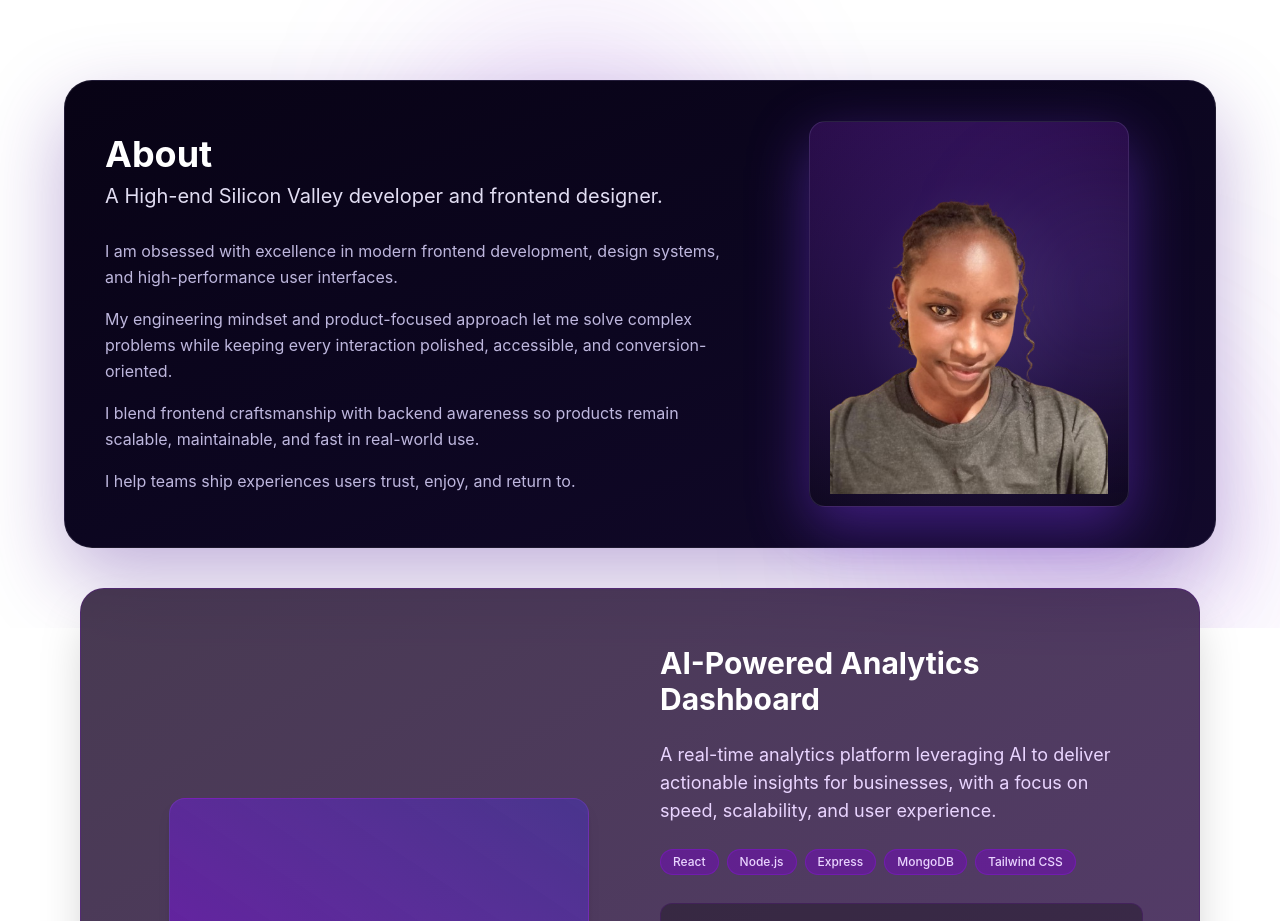
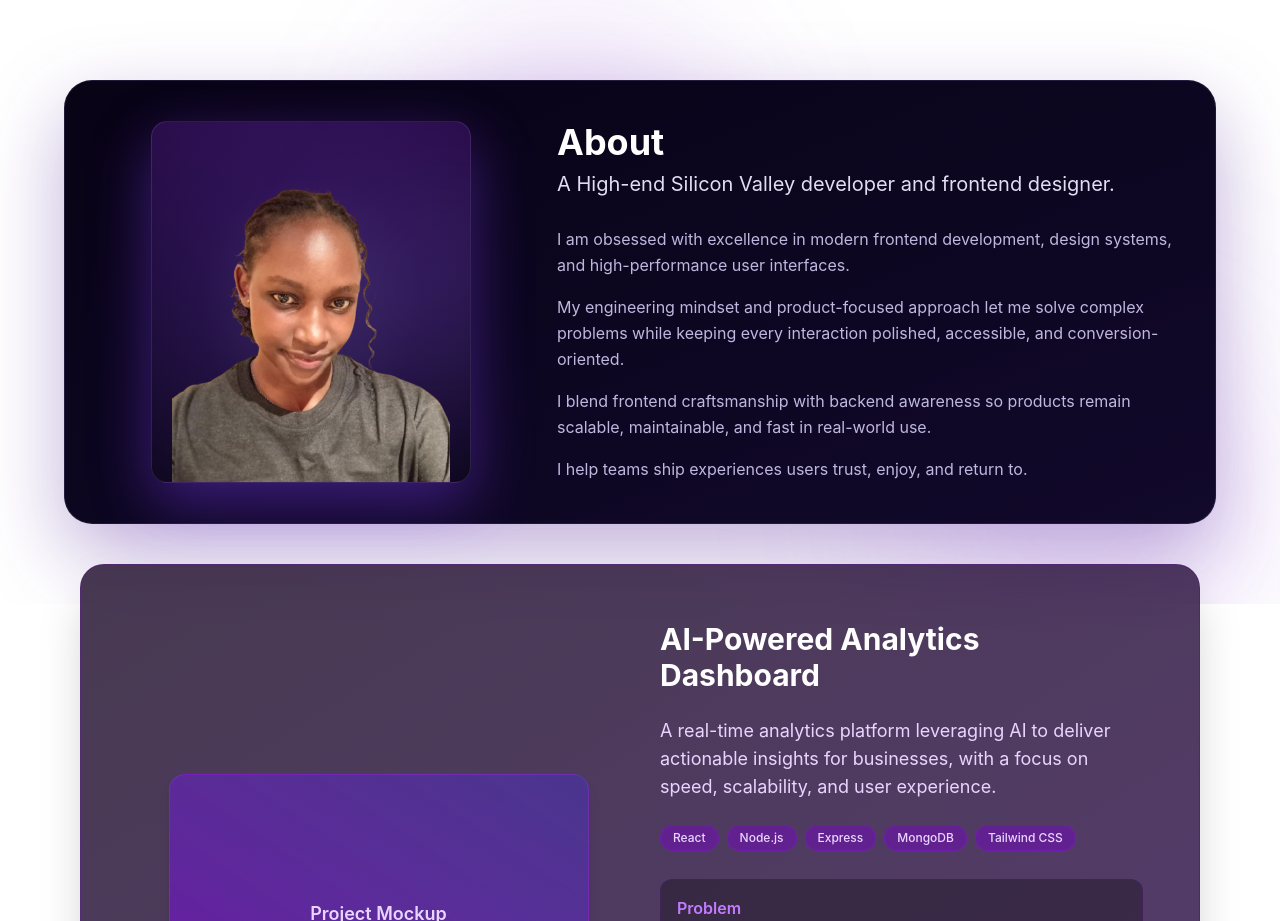
Before and after one commit to Winney360/Winfred-Nkatha-Portfolio, a React (Vite) app in the folder client/: page / in a window 1280 px wide. Shown: the part 800-1721 px from the top of the page. Built offline with nearby package versions, Linux system fonts and the light colour scheme.

Commit message:
refactor(About): adjust grid layout and order for improved responsiveness and visual flow

```diff
--- a/client/src/sections/About.jsx
+++ b/client/src/sections/About.jsx
@@ -17,8 +17,8 @@ const About = () => {
         transition={{ duration: 0.75, ease: "easeOut" }}
         className="relative mx-auto max-w-6xl rounded-[28px] border border-violet-200/10 bg-linear-to-br from-[#080315] via-[#0c0620] to-[#12092b] p-6 shadow-[0_30px_80px_rgba(76,29,149,0.35)] backdrop-blur-xl md:p-10"
       >
-        <div className="grid items-center gap-10 md:grid-cols-[1.2fr_0.8fr]">
-          <div>
+        <div className="grid items-center gap-10 md:grid-cols-[0.8fr_1.2fr]">
+          <div className="md:order-2">
             <h2 className="text-3xl font-bold text-white md:text-4xl">About</h2>
             <p className="mt-2 text-lg text-violet-100/95 md:text-xl">
               A High-end Silicon Valley developer and frontend designer.
@@ -45,13 +45,13 @@ const About = () => {
           </div>
 
           <motion.div
-            initial={{ opacity: 0, x: 20 }}
+            initial={{ opacity: 0, x: -20 }}
             whileInView={{ opacity: 1, x: 0 }}
             viewport={{ once: true, amount: 0.5 }}
             transition={{ duration: 0.7, ease: "easeOut", delay: 0.1 }}
-            className="relative mx-auto w-full max-w-[320px]"
+            className="relative mx-auto w-full max-w-[320px] md:order-1"
           >
-            <div className="relative overflow-hidden rounded-2xl border border-violet-300/15 bg-linear-to-b from-[#2a0d4b] via-[#1a0a34] to-[#0f0820] p-3 shadow-[0_20px_60px_rgba(124,58,237,0.45)]">
+            <div className="relative overflow-hidden rounded-2xl border border-violet-300/15 bg-linear-to-b from-[#2a0d4b] via-[#1a0a34] to-[#0f0820] shadow-[0_20px_60px_rgba(124,58,237,0.45)]">
               <div className="absolute inset-0 bg-radial from-violet-400/25 via-violet-500/10 to-transparent" />
               <div className="absolute -right-12 top-1/4 h-36 w-36 rounded-full bg-violet-400/20 blur-[70px]" />
               <img
```
